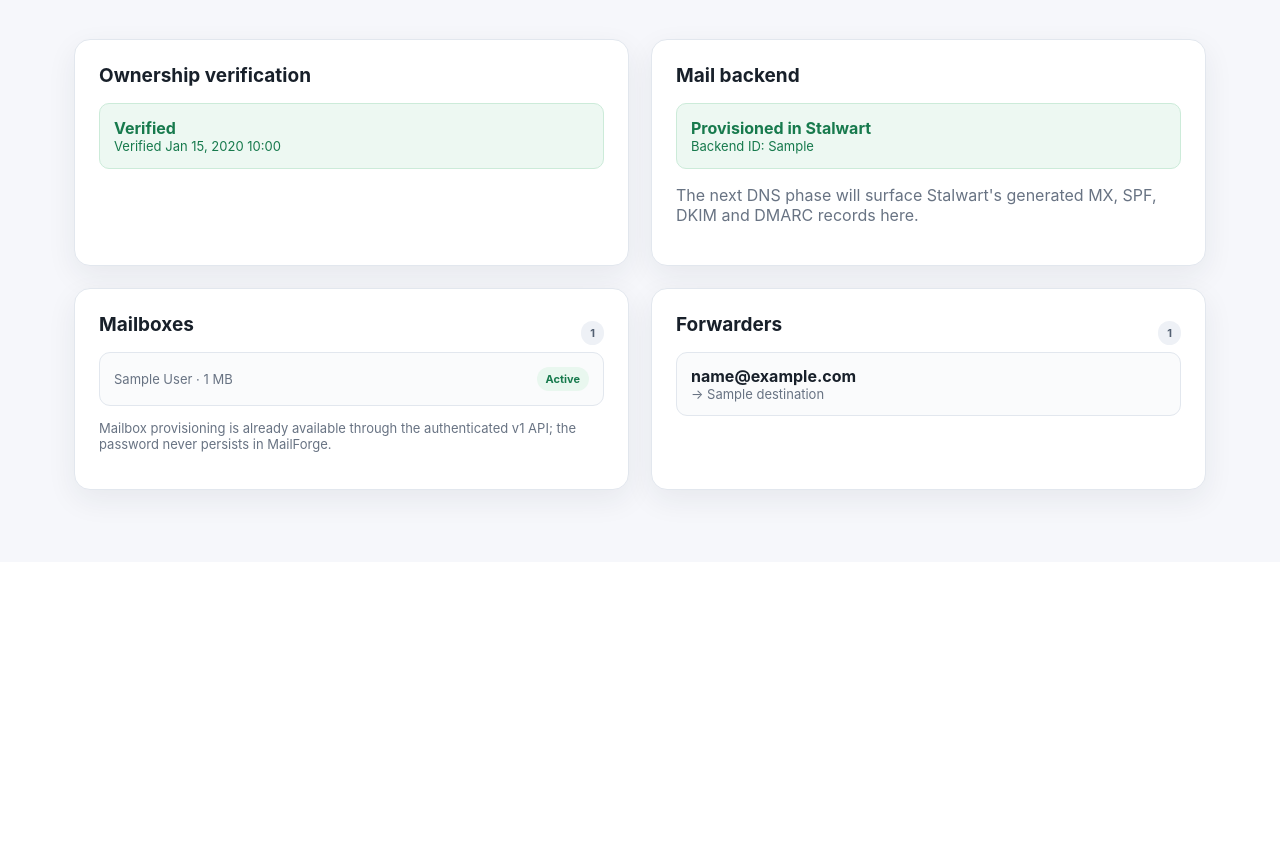
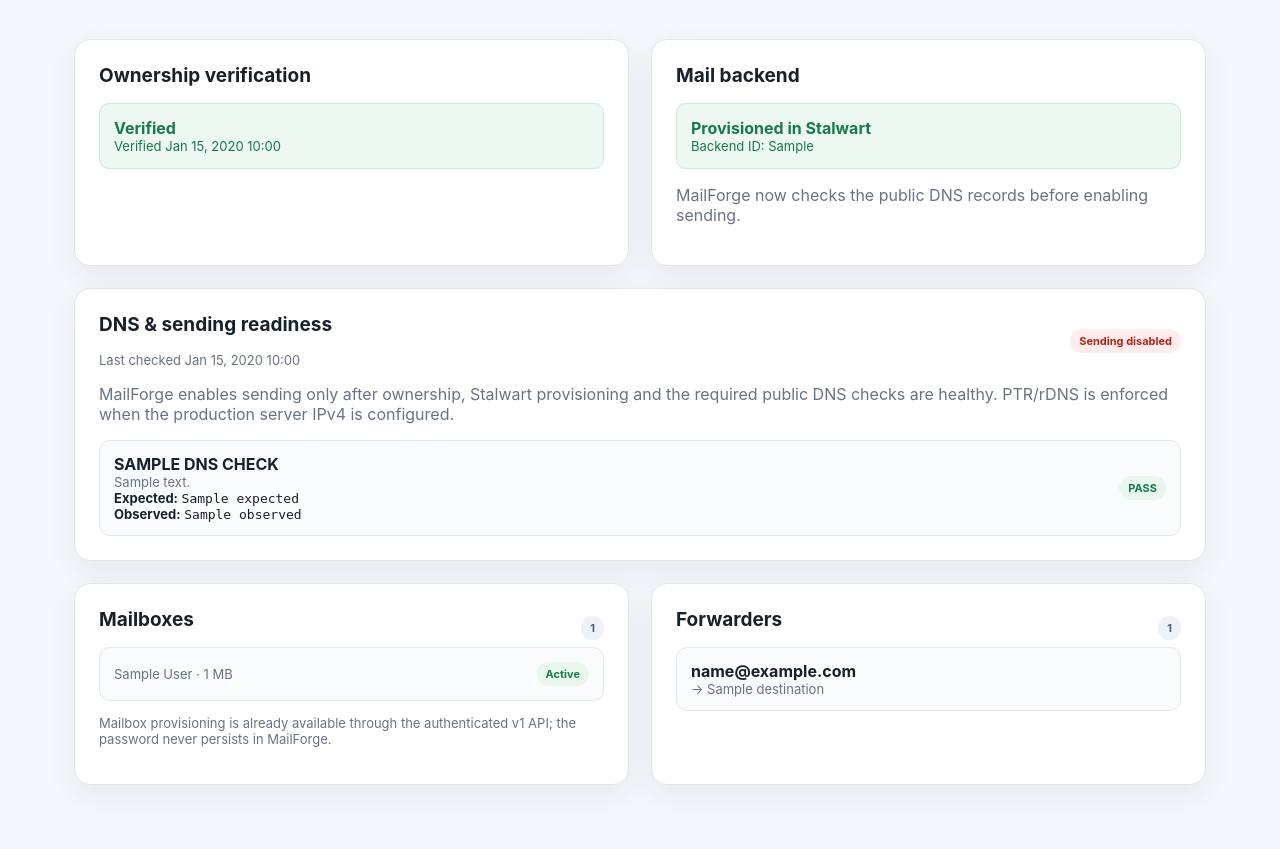
Before and after one commit to birleopold/mailforge-platform, a Django app: template templates/portal/domain.html in a window 1280 px wide. Shown: the part 238-1087 px from the top of the page. Before the commit the page ends 750 px from the top, so only its background shows below. Run offline with Django 5.2, Linux system fonts and the light colour scheme; tables that the repository leaves empty hold one stand-in row (values such as "Sample post"); the template is opened without the code that fills it: values that come from a table or form of the project are taken from there, most other values are stand-ins (such as "Sample title", 1, 10 or a date in 2020); data that the repository does not hold is empty; parts of the project's set-up code (start-up, migrations or seed data) failed here and were passed over.

Commit message:
Show DNS readiness and sending gate

```diff
--- a/templates/portal/domain.html
+++ b/templates/portal/domain.html
@@ -42,7 +42,7 @@
         <strong>Provisioned in Stalwart</strong>
         <div class="small">Backend ID: {{ domain.backend_identifier }}</div>
       </div>
-      <p class="muted">The next DNS phase will surface Stalwart's generated MX, SPF, DKIM and DMARC records here.</p>
+      <p class="muted">MailForge now checks the public DNS records before enabling sending.</p>
     {% else %}
       <p class="muted">Provisioning creates the verified domain in the native Stalwart server.</p>
       {% if can_manage and domain.verified_at %}
@@ -56,6 +56,59 @@
     {% endif %}
   </section>
 </div>
+
+<section class="card top-gap">
+  <div class="section-heading">
+    <div>
+      <h2>DNS & sending readiness</h2>
+      {% if domain.dns_checked_at %}
+        <div class="muted small">Last checked {{ domain.dns_checked_at|date:"M j, Y H:i" }}</div>
+      {% else %}
+        <div class="muted small">No readiness check has been run yet.</div>
+      {% endif %}
+    </div>
+    {% if domain.sending_enabled %}
+      <span class="pill status-active">Sending enabled</span>
+    {% else %}
+      <span class="pill status-suspended">Sending disabled</span>
+    {% endif %}
+  </div>
+
+  <p class="muted">MailForge enables sending only after ownership, Stalwart provisioning and the required public DNS checks are healthy. PTR/rDNS is enforced when the production server IPv4 is configured.</p>
+
+  {% if domain.dns_checks %}
+    <div class="list compact">
+      {% for check_name, check in domain.dns_checks.items %}
+        <div class="list-row static">
+          <div>
+            <strong>{{ check_name|upper }}</strong>
+            <div class="muted small">{{ check.detail }}</div>
+            <div class="small"><strong>Expected:</strong> <code>{{ check.expected }}</code></div>
+            {% if check.observed %}
+              <div class="small"><strong>Observed:</strong> <code class="wrap">{{ check.observed|join:", " }}</code></div>
+            {% endif %}
+          </div>
+          {% if check.status == 'pass' %}
+            <span class="pill status-active">PASS</span>
+          {% elif check.status == 'fail' %}
+            <span class="pill status-suspended">FAIL</span>
+          {% else %}
+            <span class="pill">{{ check.status|upper }}</span>
+          {% endif %}
+        </div>
+      {% endfor %}
+    </div>
+  {% else %}
+    <div class="empty">Run a DNS check after your public records have been added.</div>
+  {% endif %}
+
+  {% if can_manage and domain.backend_identifier %}
+    <form method="post" action="{% url 'portal-domain-dns-check' tenant_slug=tenant.slug domain_pk=domain.pk %}" class="top-gap-sm">
+      {% csrf_token %}
+      <button class="button primary" type="submit">Check DNS readiness</button>
+    </form>
+  {% endif %}
+</section>
 
 <div class="grid two top-gap">
   <section class="card">
```
